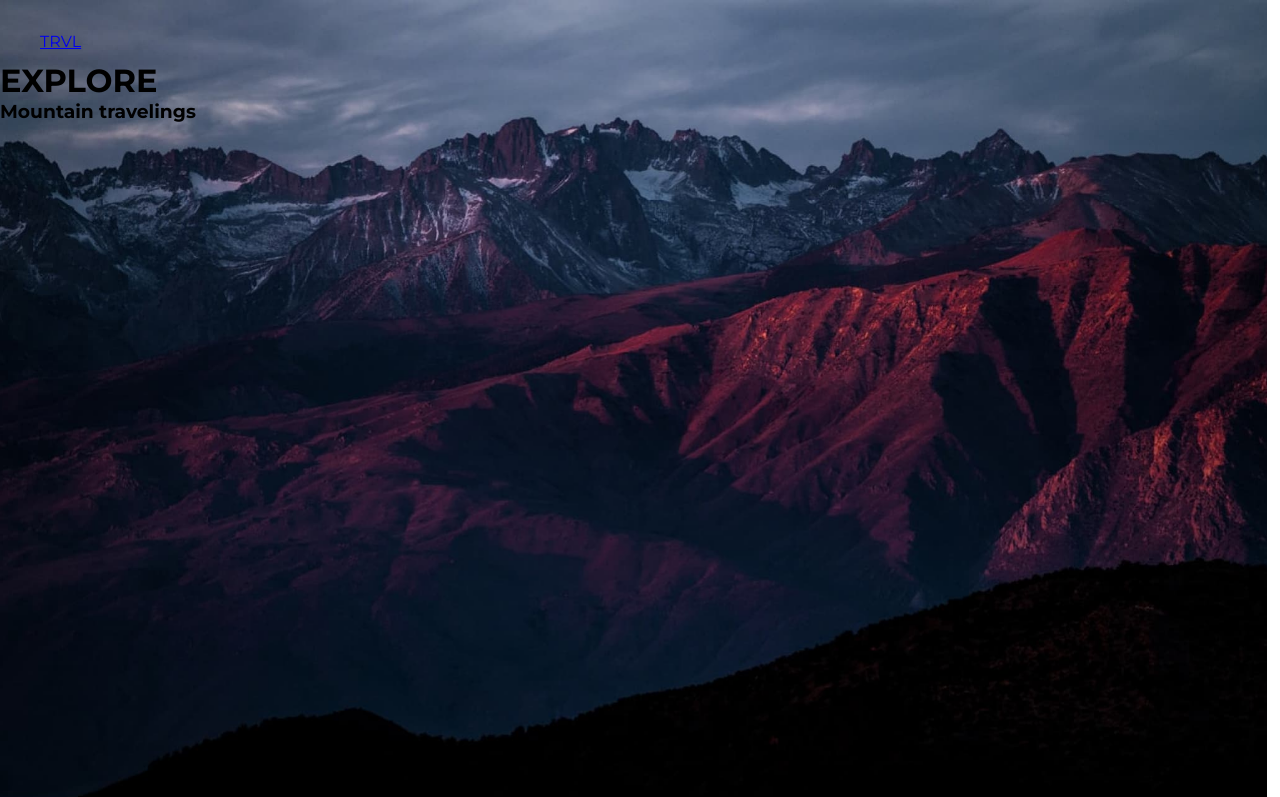
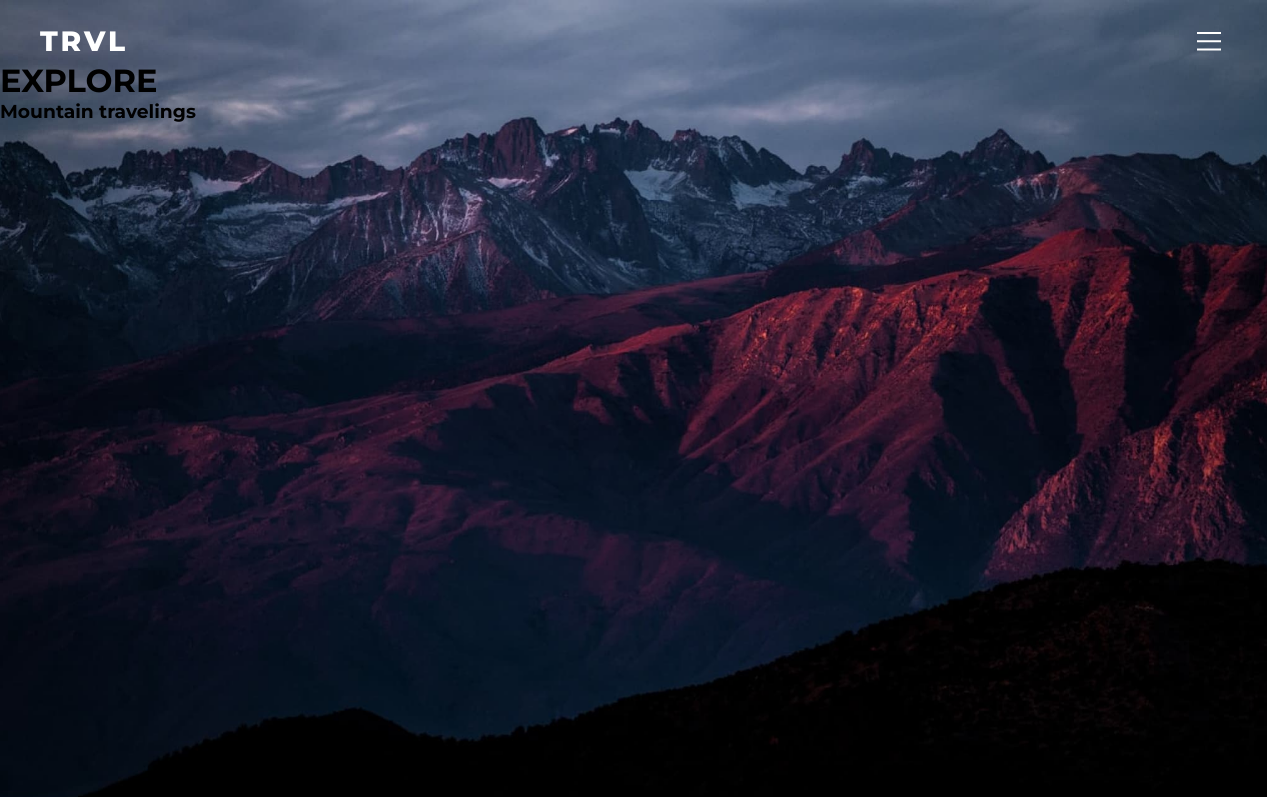
Before and after one commit to mattkinthecreator/homework021, a plain HTML site: page index.html in a window 1280 px wide. Shown: the top 797 px of the page. Drawn offline with Linux system fonts and the light colour scheme.

Commit message:
add styles for logo and add burger

```diff
--- a/styles.css
+++ b/styles.css
@@ -19,6 +19,7 @@ body {
   background-size: cover;
   padding-top: 21px;
 }
+
 .header__nav {
   height: 40px;
   width: 100%;
@@ -27,10 +28,25 @@ body {
   justify-content: space-between;
   padding: 0 40px 0 40px;
 }
+
 .logo {
+  font-style: normal;
+  font-weight: 800;
+  font-size: 28px;
+  line-height: 34px;
+  letter-spacing: 0.1em;
+  color: #ffffff;
+  text-decoration: none;
 }
+
 .header__burger {
+  display: block;
+  height: 36px;
+  width: 36px;
+  background: url(./images/burger-menu.svg) center no-repeat;
+  background-size: contain;
 }
+
 .header__title {
 }
 .header__subtitle {
```
